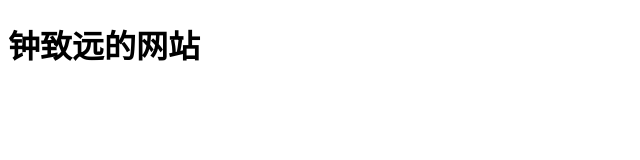
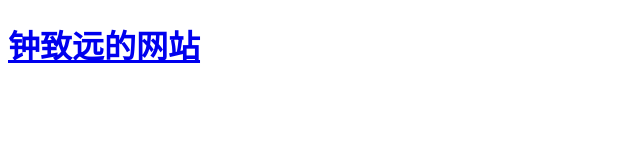
Before and after one commit to ZhiYuanZhongsWebsite/ZhiYuanZhongsWebsite.github.io, a plain HTML site: page index.html in a window 1280 px wide. Shown: the whole page, without its empty margins (0-640 px from the left). Drawn offline with Linux system fonts and the light colour scheme.

Commit message:
Update index.html

```diff
--- a/index.html
+++ b/index.html
@@ -7,7 +7,7 @@
 	</head>
 	<body>
 		<div class="header">
-			<h1>钟致远的网站</h1>
+			<h1><a href="https://zhiyuanzhongswebsite.github.io">钟致远的网站</a></h1>
 		</div>
 	</body>
 </html>
```
